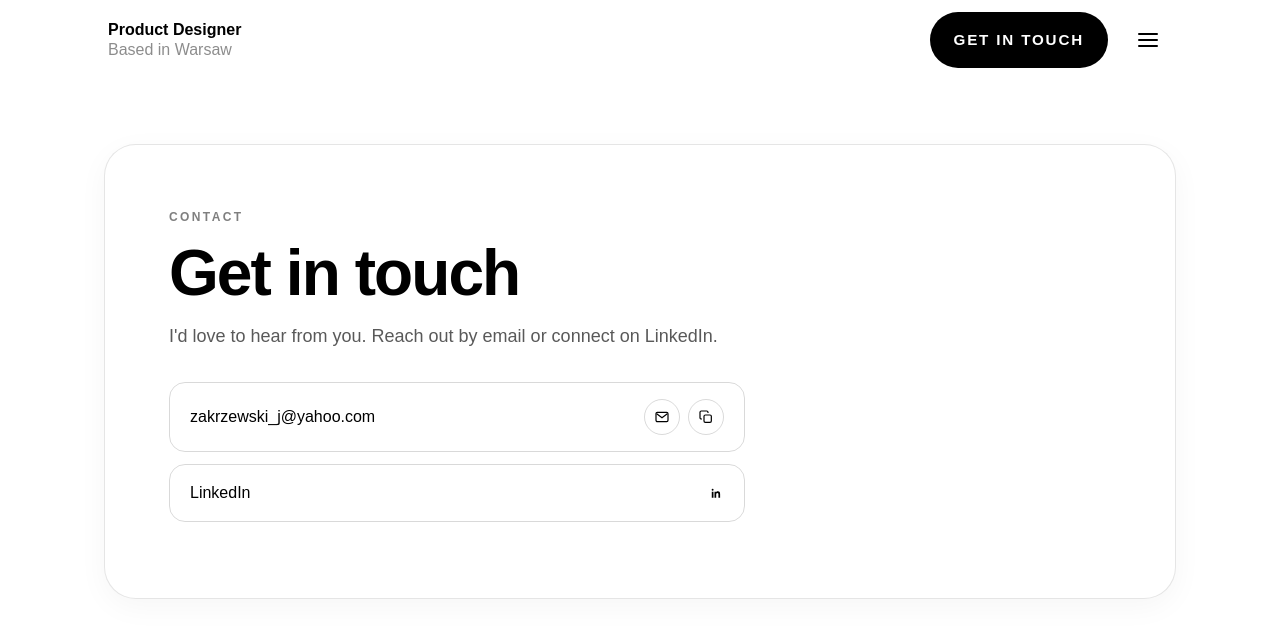
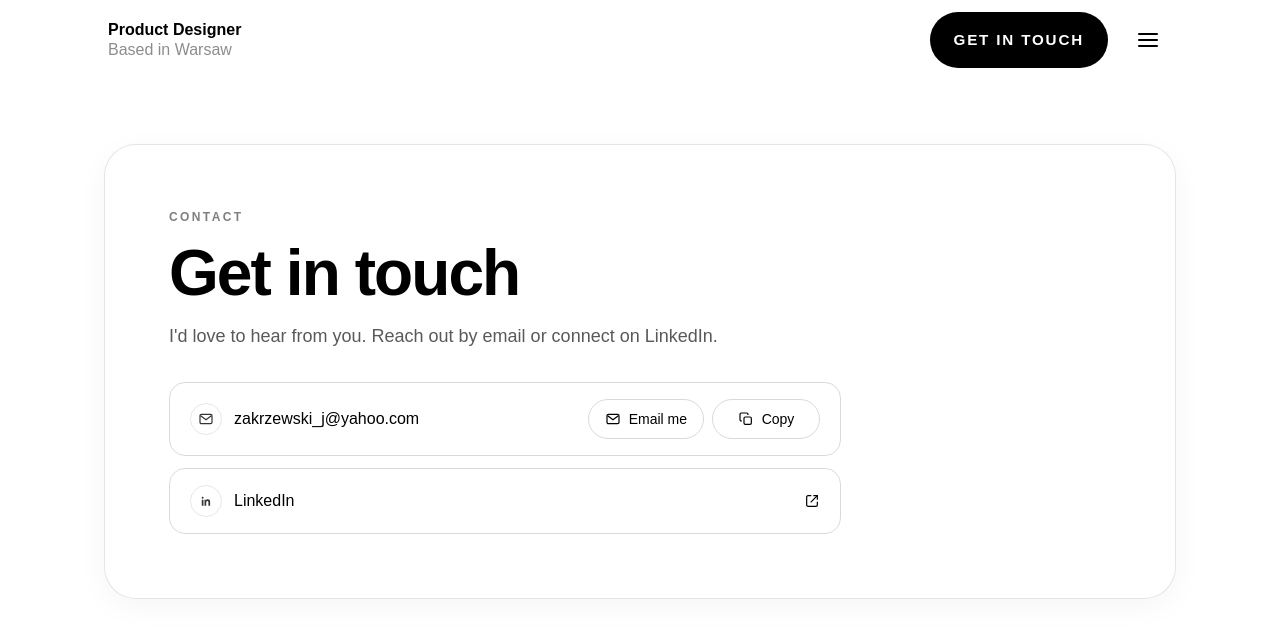
Before and after one commit to jzakrz/jakub-portfolio, a Next.js app: page /get-in-touch in a window 1280 px wide. Shown: the top 638 px of the page. Built offline with nearby package versions, Linux system fonts and the light colour scheme.

Commit message:
Refine contact rows and animate copy success state

```diff
--- a/components/ContactActions.tsx
+++ b/components/ContactActions.tsx
@@ -39,6 +39,21 @@ function CopyIcon() {
   );
 }
 
+function CheckIcon() {
+  return (
+    <svg
+      aria-hidden="true"
+      viewBox="0 0 24 24"
+      className="h-4 w-4"
+      fill="none"
+      stroke="currentColor"
+      strokeWidth="2"
+    >
+      <path d="M5 12.5 9.2 17 19 7" />
+    </svg>
+  );
+}
+
 function LinkedInIcon() {
   return (
     <svg
@@ -52,29 +67,50 @@ function LinkedInIcon() {
   );
 }
 
+function ExternalLinkIcon() {
+  return (
+    <svg
+      aria-hidden="true"
+      viewBox="0 0 24 24"
+      className="h-4 w-4"
+      fill="none"
+      stroke="currentColor"
+      strokeWidth="1.8"
+    >
+      <path d="M14 4h6v6" />
+      <path d="m10 14 10-10" />
+      <path d="M20 13v5a2 2 0 0 1-2 2H6a2 2 0 0 1-2-2V6a2 2 0 0 1 2-2h5" />
+    </svg>
+  );
+}
+
 export default function ContactActions({ email, linkedin }: ContactActionsProps) {
-  const [copyState, setCopyState] = useState<"idle" | "success" | "error">("idle");
+  const [isCopied, setIsCopied] = useState(false);
 
   async function handleCopyEmail() {
     try {
       await navigator.clipboard.writeText(email);
-      setCopyState("success");
-      window.setTimeout(() => setCopyState("idle"), 2000);
+      setIsCopied(true);
+      window.setTimeout(() => setIsCopied(false), 2200);
     } catch {
-      setCopyState("error");
-      window.setTimeout(() => setCopyState("idle"), 2000);
+      setIsCopied(false);
     }
   }
 
   const actionButtonClassName =
-    "inline-flex h-9 w-9 items-center justify-center rounded-full border border-black/15 text-black transition-colors duration-200 hover:border-black/35 hover:bg-black/5";
+    "relative inline-flex h-10 min-w-[108px] items-center justify-center gap-2 overflow-hidden rounded-full border border-black/15 px-4 text-sm text-black transition-all duration-300 hover:border-black/35 hover:bg-black/5";
 
   return (
-    <div className="mt-8 flex max-w-xl flex-col gap-3">
-      <div className="flex items-center justify-between rounded-2xl border border-black/15 px-5 py-4">
-        <span className="truncate text-sm font-medium text-black sm:text-base">{email}</span>
+    <div className="mt-8 flex max-w-2xl flex-col gap-3">
+      <div className="flex items-center justify-between gap-4 rounded-2xl border border-black/15 px-5 py-4">
+        <div className="flex min-w-0 items-center gap-3">
+          <span className="inline-flex h-8 w-8 items-center justify-center rounded-full border border-black/10 text-black/80">
+            <MailIcon />
+          </span>
+          <span className="truncate text-sm font-medium text-black sm:text-base">{email}</span>
+        </div>
 
-        <div className="ml-4 flex items-center gap-2">
+        <div className="flex shrink-0 items-center gap-2">
           <a
             href={`mailto:${email}`}
             className={actionButtonClassName}
@@ -82,16 +118,39 @@ export default function ContactActions({ email, linkedin }: ContactActionsProps)
             title="Email me"
           >
             <MailIcon />
+            <span>Email me</span>
           </a>
 
           <button
             type="button"
             onClick={handleCopyEmail}
             className={actionButtonClassName + " cursor-pointer bg-transparent"}
-            aria-label="Copy email"
-            title="Copy email"
+            aria-live="polite"
+            aria-label={isCopied ? "Link copied" : "Copy"}
+            title={isCopied ? "Link copied" : "Copy"}
           >
-            <CopyIcon />
+            <span
+              className={
+                "inline-flex items-center gap-2 transition-all duration-300 " +
+                (isCopied
+                  ? "-translate-y-5 opacity-0"
+                  : "translate-y-0 opacity-100")
+              }
+            >
+              <CopyIcon />
+              <span>Copy</span>
+            </span>
+            <span
+              className={
+                "pointer-events-none absolute inline-flex items-center gap-2 transition-all duration-300 " +
+                (isCopied
+                  ? "translate-y-0 opacity-100"
+                  : "translate-y-5 opacity-0")
+              }
+            >
+              <CheckIcon />
+              <span>Link copied</span>
+            </span>
           </button>
         </div>
       </div>
@@ -102,15 +161,14 @@ export default function ContactActions({ email, linkedin }: ContactActionsProps)
         rel="noreferrer"
         className="flex items-center justify-between rounded-2xl border border-black/15 px-5 py-4 text-sm text-black transition-colors duration-200 hover:border-black/35 sm:text-base"
       >
-        <span className="font-medium">LinkedIn</span>
-        <LinkedInIcon />
+        <span className="flex items-center gap-3">
+          <span className="inline-flex h-8 w-8 items-center justify-center rounded-full border border-black/10 text-black/80">
+            <LinkedInIcon />
+          </span>
+          <span className="font-medium">LinkedIn</span>
+        </span>
+        <ExternalLinkIcon />
       </a>
-
-      <p className="pl-1 text-xs text-black/55" aria-live="polite">
-        {copyState === "success" && "Email copied"}
-        {copyState === "error" && "Could not copy email"}
-        {copyState === "idle" && " "}
-      </p>
     </div>
   );
 }
```
